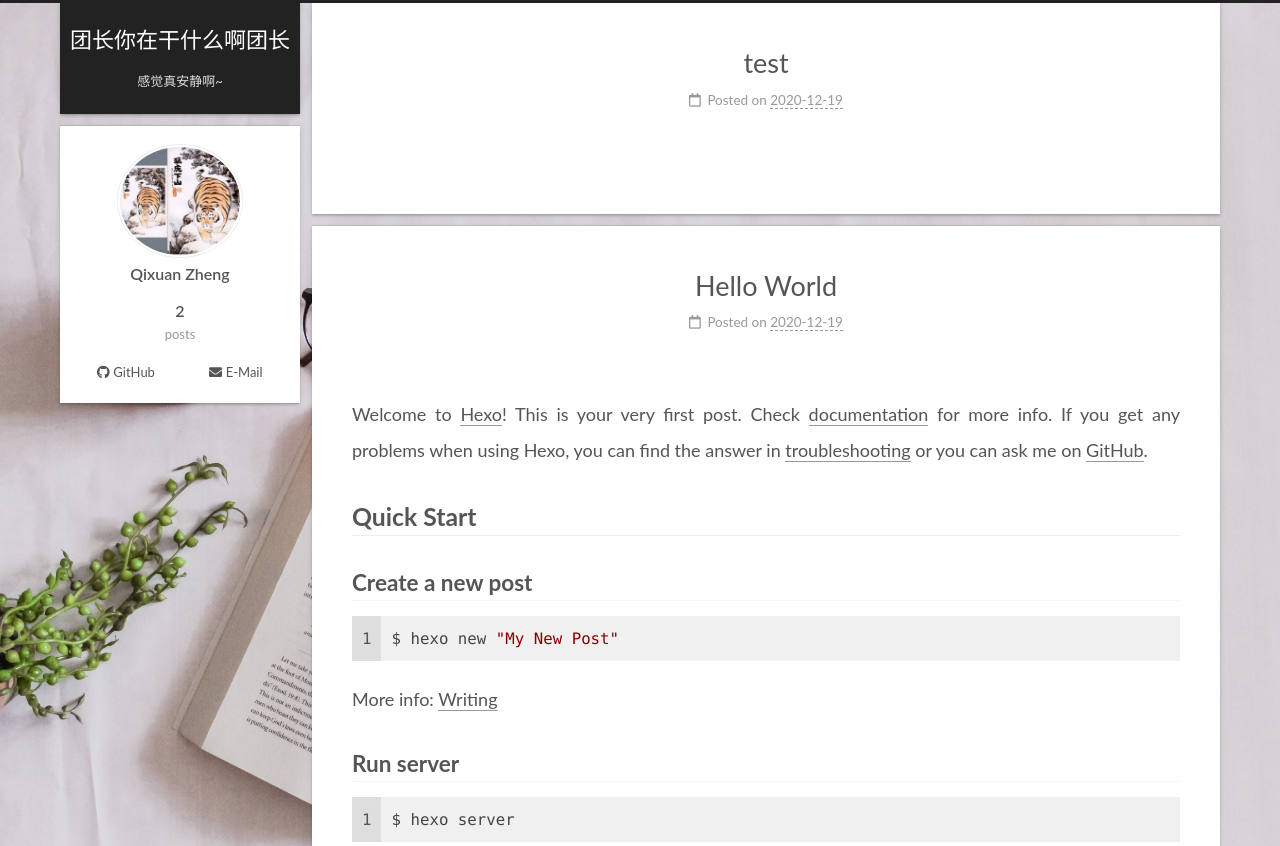
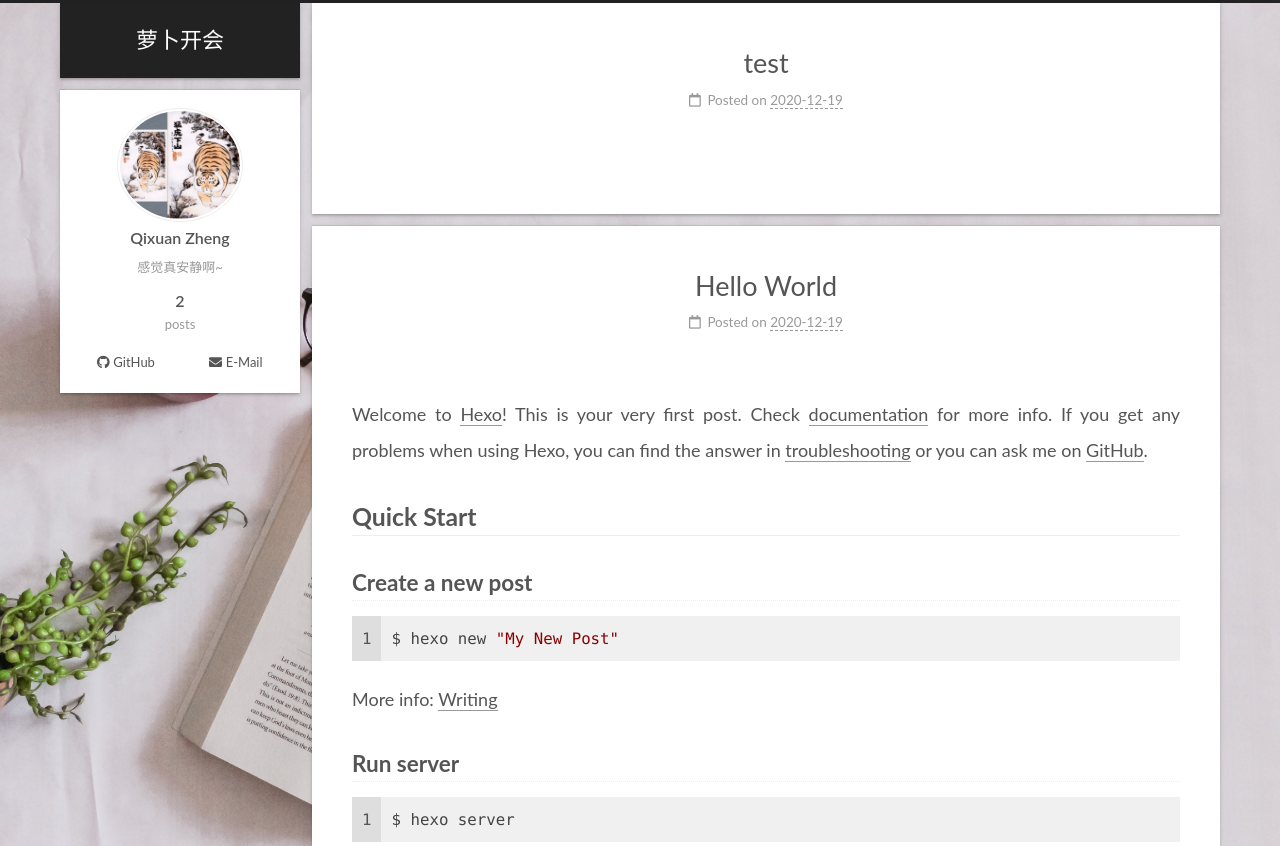
Before and after one commit to qixzheng/qixzheng.github.io, a plain HTML site: page index.html in a window 1280 px wide. Shown: the top 846 px of the page. Drawn offline with nearby package versions, Linux system fonts and the light colour scheme.

Commit message:
Site updated: 2020-12-19 03:46:50

```diff
--- a/index.html
+++ b/index.html
@@ -23,10 +23,12 @@
     var NexT = window.NexT || {};
     var CONFIG = {"hostname":"example.com","root":"/","images":"/images","scheme":"Gemini","version":"8.1.0","exturl":false,"sidebar":{"position":"left","display":"post","padding":18,"offset":12},"copycode":false,"bookmark":{"enable":false,"color":"#222","save":"auto"},"fancybox":false,"mediumzoom":false,"lazyload":false,"pangu":false,"comments":{"style":"tabs","active":null,"storage":true,"lazyload":false,"nav":null},"motion":{"enable":true,"async":false,"transition":{"post_block":"fadeIn","post_header":"fadeInDown","post_body":"fadeInDown","coll_header":"fadeInLeft","sidebar":"fadeInUp"}},"prism":false,"i18n":{"placeholder":"Searching...","empty":"We didn't find any results for the search: ${query}","hits_time":"${hits} results found in ${time} ms","hits":"${hits} results found"}};
   </script>
+<meta name="description" content="感觉真安静啊~">
 <meta property="og:type" content="website">
-<meta property="og:title" content="团长你在干什么啊团长">
+<meta property="og:title" content="萝卜开会">
 <meta property="og:url" content="http://example.com/index.html">
-<meta property="og:site_name" content="团长你在干什么啊团长">
+<meta property="og:site_name" content="萝卜开会">
+<meta property="og:description" content="感觉真安静啊~">
 <meta property="og:locale">
 <meta property="article:author" content="Qixuan Zheng">
 <meta name="twitter:card" content="summary">
@@ -44,7 +46,7 @@
     lang   : 'zh-Hans'
   };
 </script>
-<title>团长你在干什么啊团长</title>
+<title>萝卜开会</title>
 
 
 
@@ -101,10 +103,9 @@
 
     <a href="/" class="brand" rel="start">
       <i class="logo-line"></i>
-      <h1 class="site-title">团长你在干什么啊团长</h1>
+      <h1 class="site-title">萝卜开会</h1>
       <i class="logo-line"></i>
     </a>
-      <p class="site-subtitle" itemprop="description">感觉真安静啊~</p>
   </div>
 
   <div class="site-nav-right">
@@ -151,7 +152,7 @@
     <img class="site-author-image" itemprop="image" alt="Qixuan Zheng"
       src="/images/IMG_7331.jpg">
   <p class="site-author-name" itemprop="name">Qixuan Zheng</p>
-  <div class="site-description" itemprop="description"></div>
+  <div class="site-description" itemprop="description">感觉真安静啊~</div>
 </div>
 <div class="site-state-wrap site-overview-item animated">
   <nav class="site-state">
@@ -210,11 +211,11 @@
     <span hidden itemprop="author" itemscope itemtype="http://schema.org/Person">
       <meta itemprop="image" content="/images/IMG_7331.jpg">
       <meta itemprop="name" content="Qixuan Zheng">
-      <meta itemprop="description" content="">
+      <meta itemprop="description" content="感觉真安静啊~">
     </span>
 
     <span hidden itemprop="publisher" itemscope itemtype="http://schema.org/Organization">
-      <meta itemprop="name" content="团长你在干什么啊团长">
+      <meta itemprop="name" content="萝卜开会">
     </span>
       <header class="post-header">
         <h2 class="post-title" itemprop="name headline">
@@ -273,11 +274,11 @@
     <span hidden itemprop="author" itemscope itemtype="http://schema.org/Person">
       <meta itemprop="image" content="/images/IMG_7331.jpg">
       <meta itemprop="name" content="Qixuan Zheng">
-      <meta itemprop="description" content="">
+      <meta itemprop="description" content="感觉真安静啊~">
     </span>
 
     <span hidden itemprop="publisher" itemscope itemtype="http://schema.org/Organization">
-      <meta itemprop="name" content="团长你在干什么啊团长">
+      <meta itemprop="name" content="萝卜开会">
     </span>
       <header class="post-header">
         <h2 class="post-title" itemprop="name headline">
```
Also changed, not shown: 2020/12/19/hello-world/index.html (+6 -7 lines), 2020/12/19/test/index.html (+8 -7 lines), archives/2020/12/index.html (+7 -6 lines), archives/2020/index.html (+7 -6 lines), archives/index.html (+7 -6 lines).
